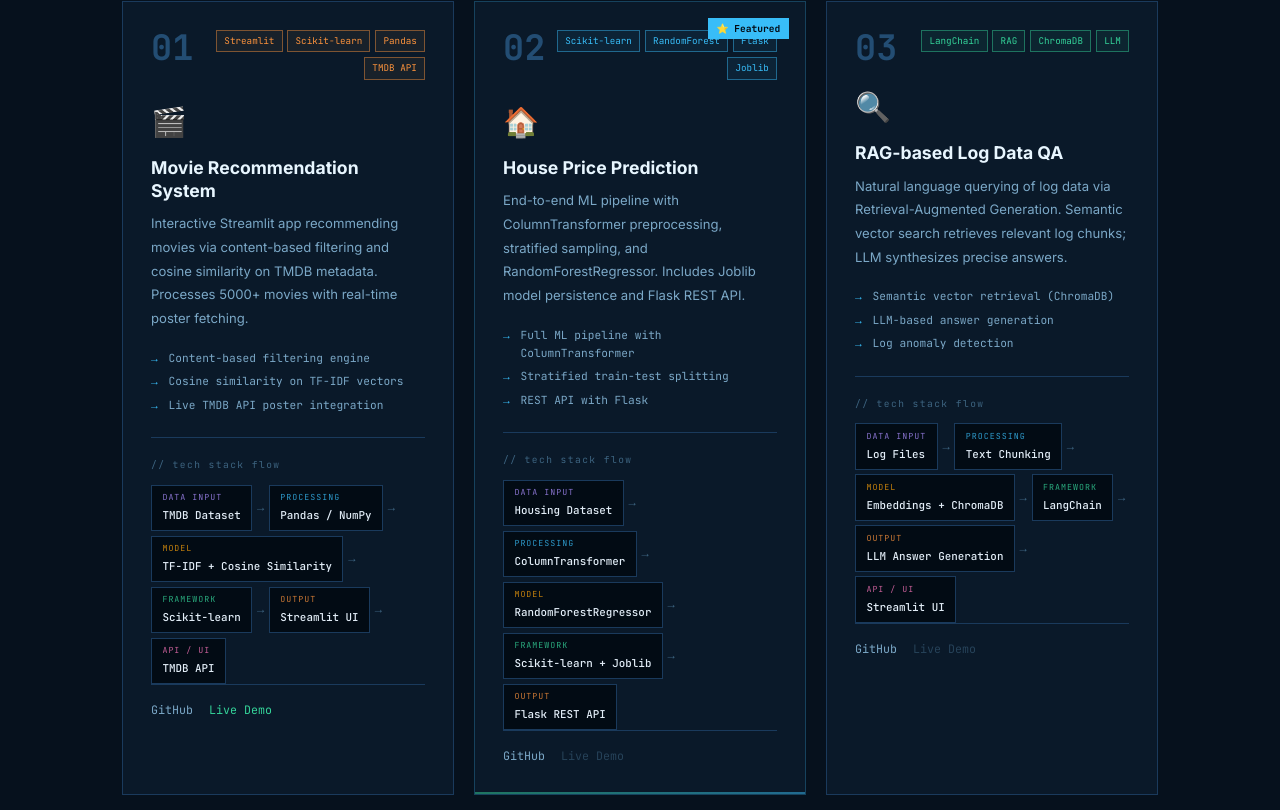
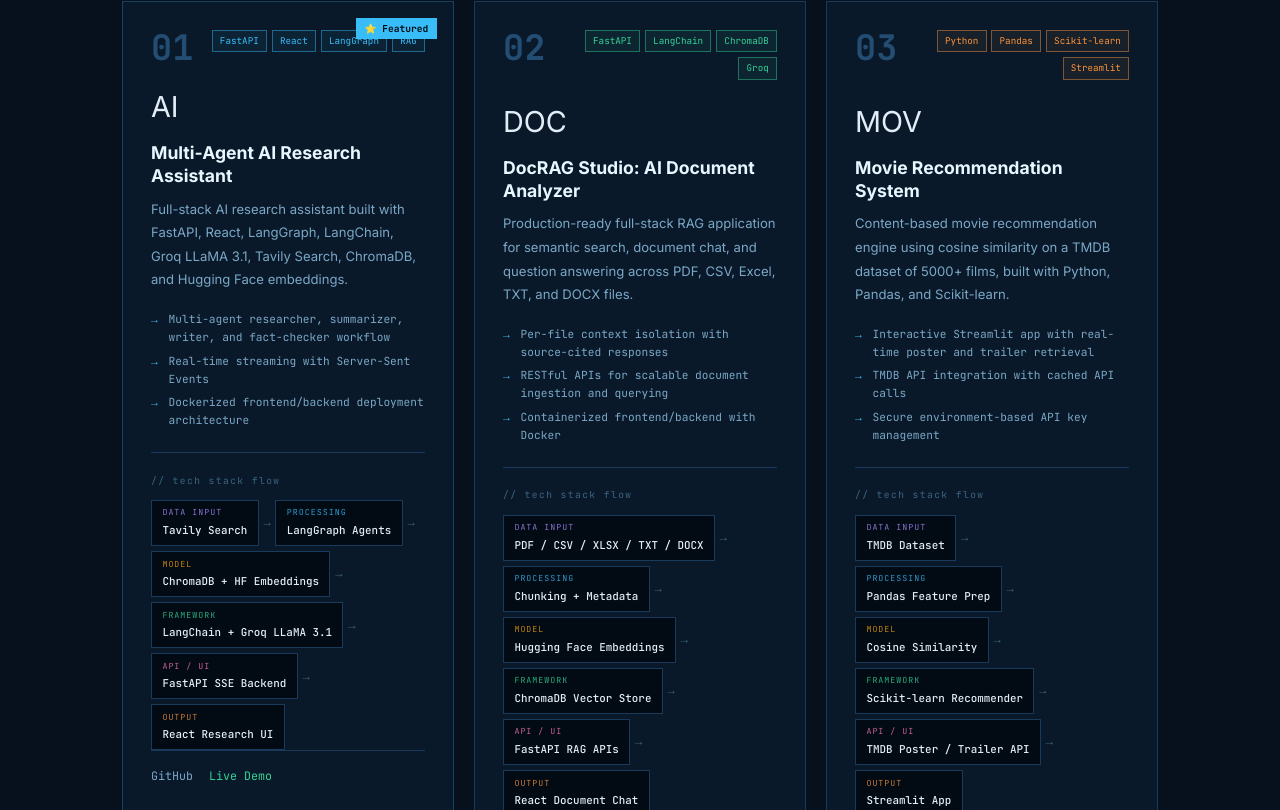
Before and after one commit to Sourav1331/Portfolio, a React (Vite) app: page / in a window 1280 px wide. Shown: the part 3890-4700 px from the top of the page. Built offline with nearby package versions, Linux system fonts and the light colour scheme.

Commit message:
New projects added

```diff
--- a/src/data.js
+++ b/src/data.js
@@ -59,59 +59,60 @@ export const CONSTELLATION_SKILLS = [
 export const PROJECTS = [
   {
     id: 1,
-    emoji: '🎬',
+    emoji: 'AI',
+    title: 'Multi-Agent AI Research Assistant',
+    desc: 'Full-stack AI research assistant built with FastAPI, React, LangGraph, LangChain, Groq LLaMA 3.1, Tavily Search, ChromaDB, and Hugging Face embeddings.',
+    tags: ['FastAPI', 'React', 'LangGraph', 'RAG'],
+    tagColor: 'cyan',
+    featured: true,
+    features: ['Multi-agent researcher, summarizer, writer, and fact-checker workflow', 'Real-time streaming with Server-Sent Events', 'Dockerized frontend/backend deployment architecture'],
+    github: 'https://github.com/Sourav1331/Multi-Agent-Research-System',
+    live: 'https://multi-agent-research-system-rose.vercel.app/',
+    stack: [
+      { label: 'Tavily Search', type: 'data' },
+      { label: 'LangGraph Agents', type: 'process' },
+      { label: 'ChromaDB + HF Embeddings', type: 'model' },
+      { label: 'LangChain + Groq LLaMA 3.1', type: 'framework' },
+      { label: 'FastAPI SSE Backend', type: 'api' },
+      { label: 'React Research UI', type: 'output' },
+    ],
+  },
+  {
+    id: 2,
+    emoji: 'DOC',
+    title: 'DocRAG Studio: AI Document Analyzer',
+    desc: 'Production-ready full-stack RAG application for semantic search, document chat, and question answering across PDF, CSV, Excel, TXT, and DOCX files.',
+    tags: ['FastAPI', 'LangChain', 'ChromaDB', 'Groq'],
+    tagColor: 'green',
+    features: ['Per-file context isolation with source-cited responses', 'RESTful APIs for scalable document ingestion and querying', 'Containerized frontend/backend with Docker'],
+    github: 'https://github.com/Sourav1331/rag-document-analyzer',
+    live: 'https://rag-document-analyzer-indol.vercel.app',
+    stack: [
+      { label: 'PDF / CSV / XLSX / TXT / DOCX', type: 'data' },
+      { label: 'Chunking + Metadata', type: 'process' },
+      { label: 'Hugging Face Embeddings', type: 'model' },
+      { label: 'ChromaDB Vector Store', type: 'framework' },
+      { label: 'FastAPI RAG APIs', type: 'api' },
+      { label: 'React Document Chat', type: 'output' },
+    ],
+  },
+  {
+    id: 3,
+    emoji: 'MOV',
     title: 'Movie Recommendation System',
-    desc: 'Interactive Streamlit app recommending movies via content-based filtering and cosine similarity on TMDB metadata. Processes 5000+ movies with real-time poster fetching.',
-    tags: ['Streamlit', 'Scikit-learn', 'Pandas', 'TMDB API'],
+    desc: 'Content-based movie recommendation engine using cosine similarity on a TMDB dataset of 5000+ films, built with Python, Pandas, and Scikit-learn.',
+    tags: ['Python', 'Pandas', 'Scikit-learn', 'Streamlit'],
     tagColor: 'orange',
-    features: ['Content-based filtering engine', 'Cosine similarity on TF-IDF vectors', 'Live TMDB API poster integration'],
+    features: ['Interactive Streamlit app with real-time poster and trailer retrieval', 'TMDB API integration with cached API calls', 'Secure environment-based API key management'],
     github: 'https://github.com/Sourav1331/Movie-Recommendation-System',
     live: 'https://movie-recommendation-system-013.streamlit.app/',
     stack: [
       { label: 'TMDB Dataset', type: 'data' },
-      { label: 'Pandas / NumPy', type: 'process' },
-      { label: 'TF-IDF + Cosine Similarity', type: 'model' },
-      { label: 'Scikit-learn', type: 'framework' },
-      { label: 'Streamlit UI', type: 'output' },
-      { label: 'TMDB API', type: 'api' },
-    ],
-  },
-  {
-    id: 2,
-    emoji: '🏠',
-    title: 'House Price Prediction',
-    desc: 'End-to-end ML pipeline with ColumnTransformer preprocessing, stratified sampling, and RandomForestRegressor. Includes Joblib model persistence and Flask REST API.',
-    tags: ['Scikit-learn', 'RandomForest', 'Flask', 'Joblib'],
-    tagColor: 'cyan',
-    featured: true,
-    features: ['Full ML pipeline with ColumnTransformer', 'Stratified train-test splitting', 'REST API with Flask'],
-    github: 'https://github.com/Sourav1331/Python-Projects',
-    live: null,
-    stack: [
-      { label: 'Housing Dataset', type: 'data' },
-      { label: 'ColumnTransformer', type: 'process' },
-      { label: 'RandomForestRegressor', type: 'model' },
-      { label: 'Scikit-learn + Joblib', type: 'framework' },
-      { label: 'Flask REST API', type: 'output' },
-    ],
-  },
-  {
-    id: 3,
-    emoji: '🔍',
-    title: 'RAG-based Log Data QA',
-    desc: 'Natural language querying of log data via Retrieval-Augmented Generation. Semantic vector search retrieves relevant log chunks; LLM synthesizes precise answers.',
-    tags: ['LangChain', 'RAG', 'ChromaDB', 'LLM'],
-    tagColor: 'green',
-    features: ['Semantic vector retrieval (ChromaDB)', 'LLM-based answer generation', 'Log anomaly detection'],
-    github: 'https://github.com/Sourav1331/LLMs',
-    live: null,
-    stack: [
-      { label: 'Log Files', type: 'data' },
-      { label: 'Text Chunking', type: 'process' },
-      { label: 'Embeddings + ChromaDB', type: 'model' },
-      { label: 'LangChain', type: 'framework' },
-      { label: 'LLM Answer Generation', type: 'output' },
-      { label: 'Streamlit UI', type: 'api' },
+      { label: 'Pandas Feature Prep', type: 'process' },
+      { label: 'Cosine Similarity', type: 'model' },
+      { label: 'Scikit-learn Recommender', type: 'framework' },
+      { label: 'TMDB Poster / Trailer API', type: 'api' },
+      { label: 'Streamlit App', type: 'output' },
     ],
   },
 ];
@@ -167,10 +168,9 @@ SKILLS:
 - Tools: Git, GitHub, VS Code, Jupyter, OOP, DSA, DBMS
 
 PROJECTS:
-1. Movie Recommendation System — Streamlit app, content-based filtering, cosine similarity, TMDB API, 5000+ movies. Live: https://movie-recommendation-system-013.streamlit.app/
-2. House Price Prediction — Scikit-learn pipeline, ColumnTransformer, RandomForestRegressor, Joblib, Flask REST API.
-3. RAG Log Data QA — LangChain + ChromaDB, semantic retrieval, LLM answer generation, anomaly detection.
-
+1. Multi-Agent AI Research Assistant - Full-stack AI research assistant using FastAPI, React, LangGraph, LangChain, Groq LLaMA 3.1, Tavily Search, ChromaDB, and Hugging Face embeddings.
+2. DocRAG Studio: AI Document Analyzer - Production-ready full-stack RAG app for semantic search, document chat, and QA across PDF, CSV, Excel, TXT, and DOCX files.
+3. Movie Recommendation System - Streamlit content-based recommendation engine using cosine similarity on 5000+ TMDB films, with poster/trailer retrieval and secure TMDB API key handling.
 CERTIFICATIONS:
 - The Ultimate Job Ready Data Science Course — CodeWithHarry (Oct 2025)
 - Generative AI Course — Unisole Empower NIT Hamirpur (2025)
```
